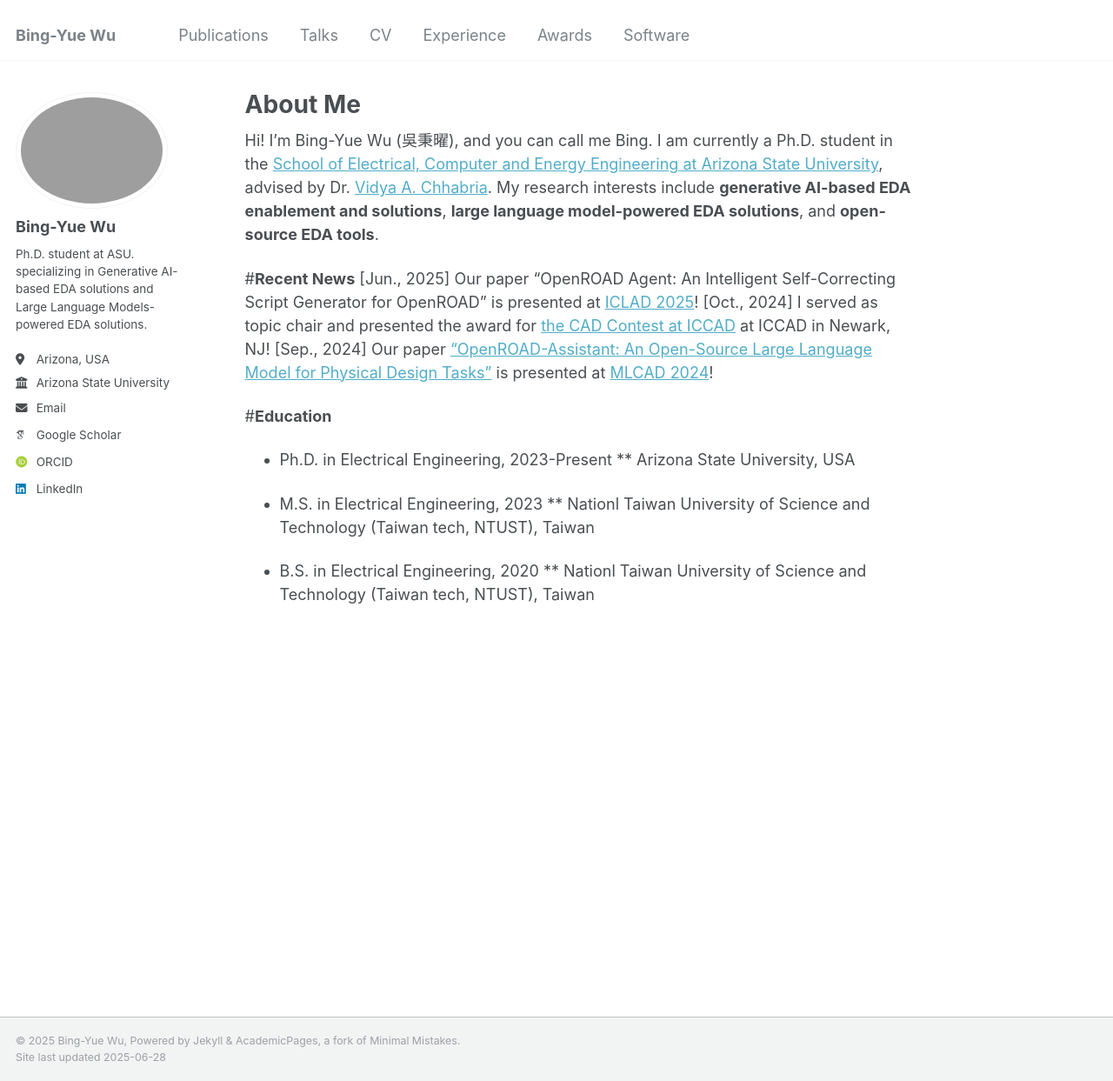
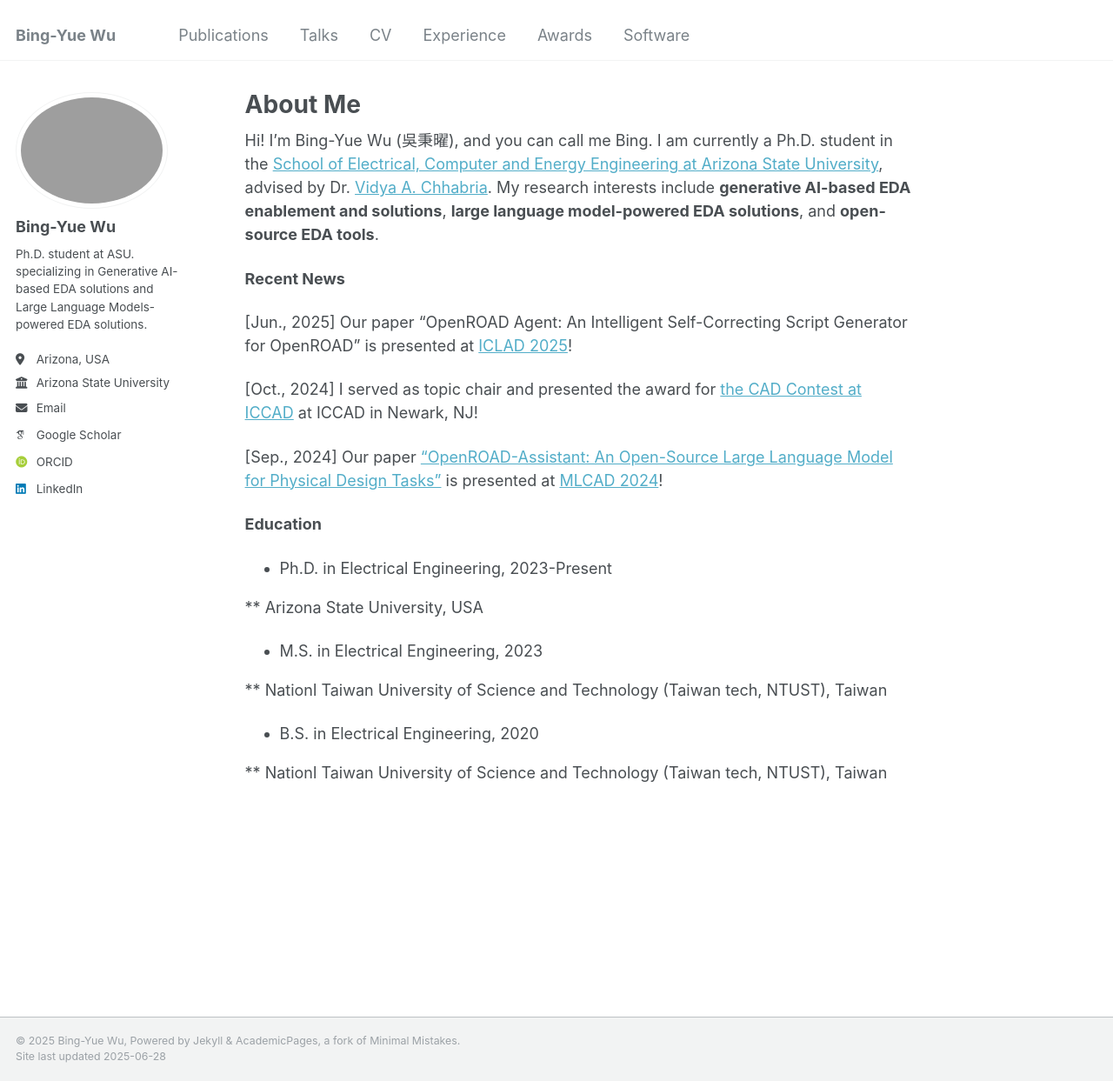
Before and after one commit to bingyuew/bingyuew.github.io, a Jekyll site: the page built from _pages/about.md, in a window 1280 px wide and 1243 px high. Shown: the whole window at 87% size. Built offline with Jekyll 4.4.1, drawn with Linux system fonts in a browser that asks for light colours; some web fonts are replaced.

```diff
--- a/_pages/about.md
+++ b/_pages/about.md
@@ -9,17 +9,24 @@ redirect_from:
 
 Hi! I'm Bing-Yue Wu (吳秉曜), and you can call me Bing. I am currently a Ph.D. student in the [School of Electrical, Computer and Energy Engineering at Arizona State University](https://ecee.engineering.asu.edu/), advised by Dr. [Vidya A. Chhabria](https://faculty.engineering.asu.edu/vidyachhabria/). My research interests include **generative AI-based EDA enablement and solutions**, **large language model-powered EDA solutions**, and **open-source EDA tools**.
 
-#**Recent News**
+**Recent News**
+
 [Jun., 2025] Our paper "OpenROAD Agent: An Intelligent Self-Correcting Script Generator for OpenROAD" is presented at [ICLAD 2025](https://iclad.ai/)!
+
 [Oct., 2024] I served as topic chair and presented the award for [the CAD Contest at ICCAD](https://www.iccad-contest.org/2024/) at ICCAD in Newark, NJ!
+
 [Sep., 2024] Our paper ["OpenROAD-Assistant: An Open-Source Large Language Model for Physical Design Tasks"](https://ieeexplore.ieee.org/document/10740242) is presented at [MLCAD 2024](https://mlcad.org/symposium/2024/)!
 
-#**Education**
+**Education**
+
 * Ph.D. in Electrical Engineering, 2023-Present
+
 ** Arizona State University, USA
 
 * M.S. in Electrical Engineering, 2023
+
 ** Nationl Taiwan University of Science and Technology (Taiwan tech, NTUST), Taiwan
 
 * B.S. in Electrical Engineering, 2020
+
 ** Nationl Taiwan University of Science and Technology (Taiwan tech, NTUST), Taiwan
```
